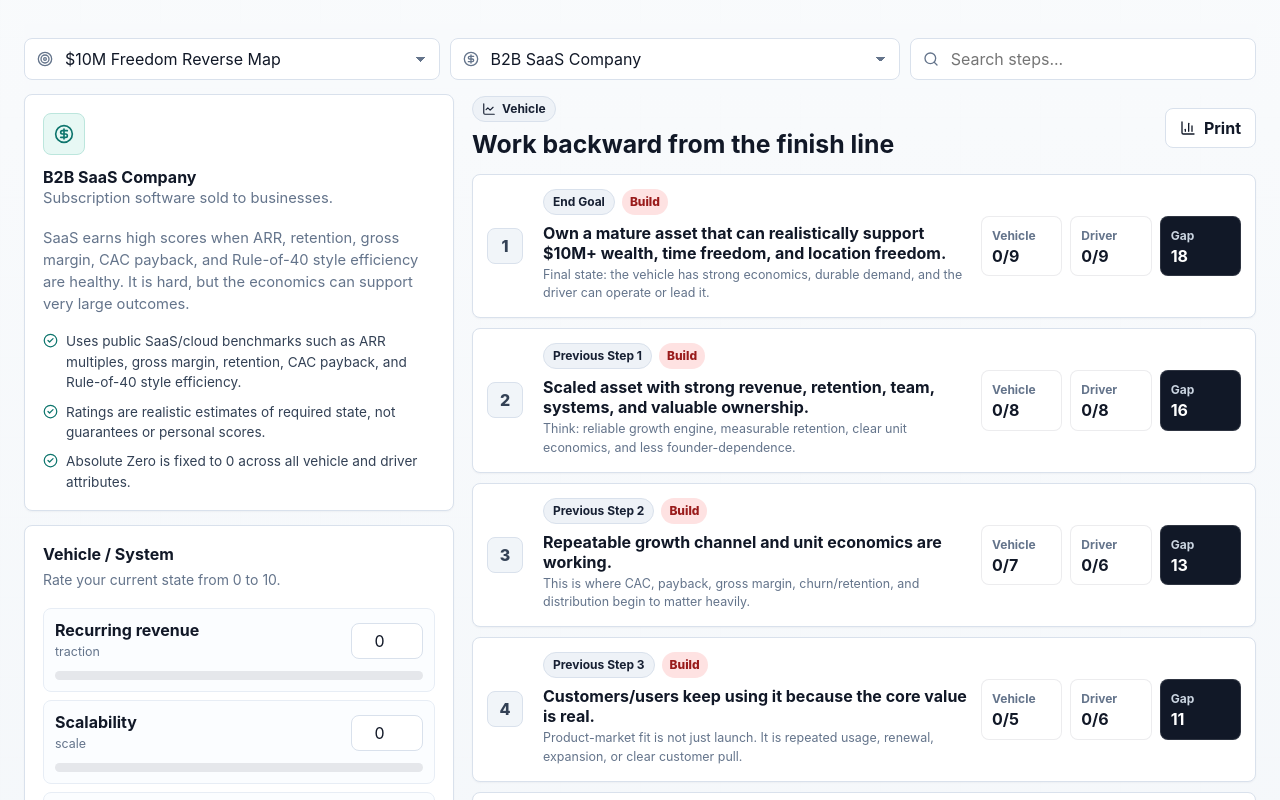
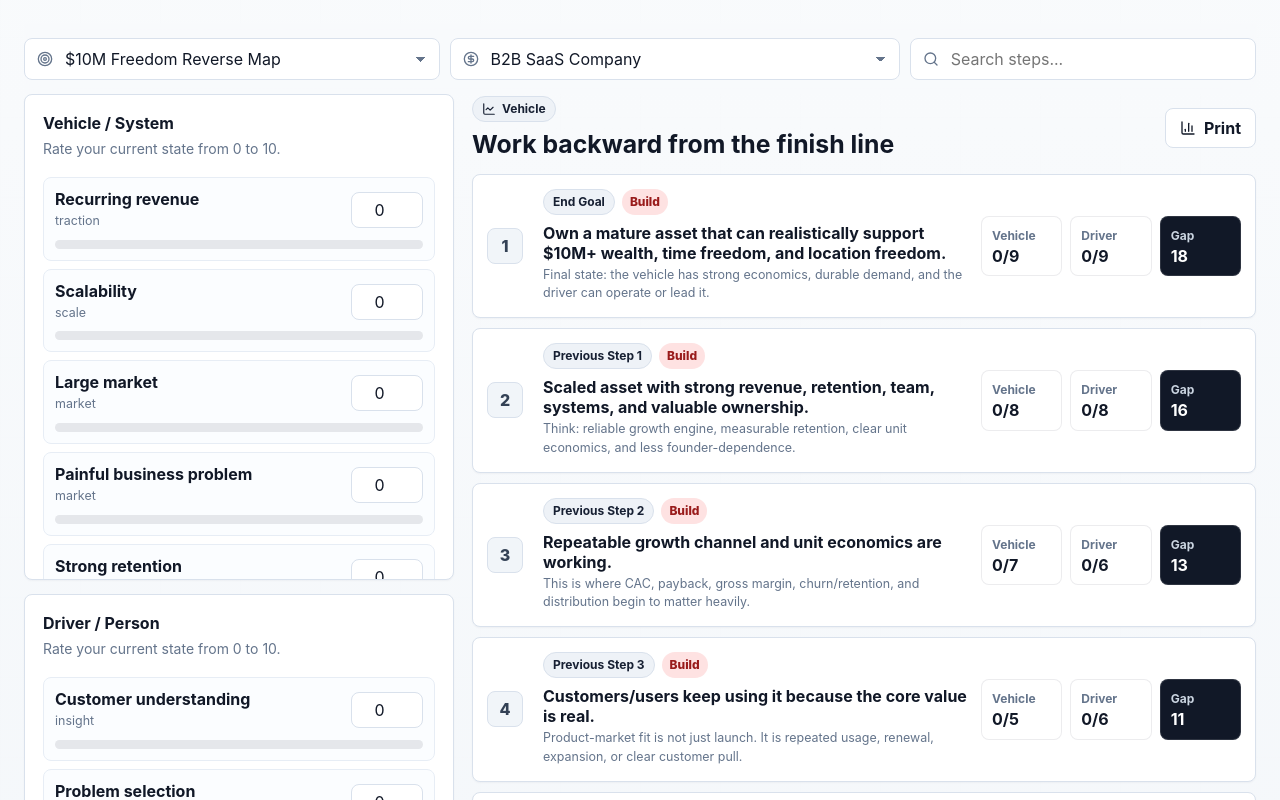
Before and after one commit to tusarimrananik/reverse, a Next.js app: page / in a window 1280 px wide. Shown: the top 800 px of the page. Built offline with nearby package versions, Linux system fonts and the light colour scheme.

Commit message:
lsdjflsd

```diff
--- a/app/globals.css
+++ b/app/globals.css
@@ -340,47 +340,6 @@ body.sheet-open {
   color: #ffffff;
 }
 
-.path-overview {
-  overflow: hidden;
-}
-
-.path-icon {
-  display: grid;
-  place-items: center;
-  width: 42px;
-  height: 42px;
-  margin-bottom: 12px;
-  color: #0f766e;
-  background: #e7f8f4;
-  border: 1px solid #bce6dd;
-  border-radius: var(--radius);
-}
-
-.path-overview p {
-  margin: 0;
-  color: var(--muted-foreground);
-  font-size: 0.92rem;
-}
-
-.basis-list {
-  display: grid;
-  gap: 9px;
-  margin-top: 16px;
-}
-
-.basis-list span {
-  display: grid;
-  grid-template-columns: auto 1fr;
-  gap: 8px;
-  color: #334155;
-  font-size: 0.85rem;
-}
-
-.basis-list svg {
-  color: #0f766e;
-  margin-top: 2px;
-}
-
 .attribute-card {
   overflow: hidden;
 }
@@ -652,9 +611,6 @@ body.sheet-open {
     grid-template-columns: repeat(2, minmax(0, 1fr));
   }
 
-  .path-overview {
-    grid-column: 1 / -1;
-  }
 }
 
 @media (max-width: 880px) {
--- a/components/ReverseGoalMap.tsx
+++ b/components/ReverseGoalMap.tsx
@@ -5,7 +5,6 @@ import {
   Activity,
   ArrowUpRight,
   BarChart3,
-  CheckCircle2,
   CircleDollarSign,
   HeartHandshake,
   LineChart,
@@ -339,27 +338,6 @@ export default function ReverseGoalMap() {
 
       <section className="workspace-grid">
         <aside className="left-rail">
-          <Card className="path-overview">
-            <CardHeader>
-              <div className="path-icon">
-                <GoalIcon size={20} />
-              </div>
-              <CardTitle>{clean(path.name)}</CardTitle>
-              <CardDescription>{clean(path.description)}</CardDescription>
-            </CardHeader>
-            <CardContent>
-              <p>{clean(path.evidence)}</p>
-              <div className="basis-list">
-                {goal.basis.map((item) => (
-                  <span key={item}>
-                    <CheckCircle2 size={15} />
-                    {clean(item)}
-                  </span>
-                ))}
-              </div>
-            </CardContent>
-          </Card>
-
           <AttributeEditor title="Vehicle / System" attrs={path.vehicleAttrs} kind="vehicle" path={path} current={current} onChange={updateCurrent} />
           <AttributeEditor title="Driver / Person" attrs={path.driverAttrs} kind="driver" path={path} current={current} onChange={updateCurrent} />
         </aside>
```
